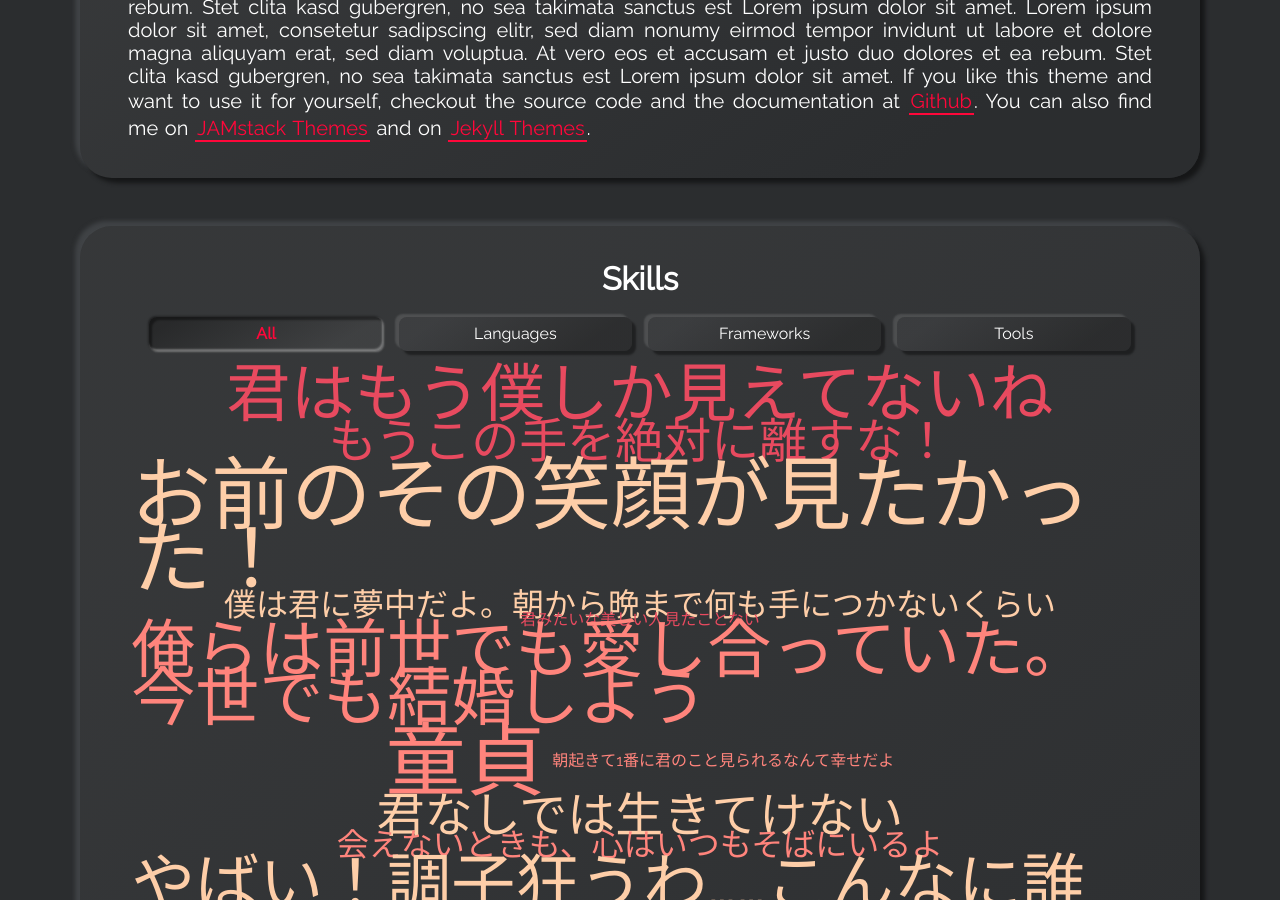
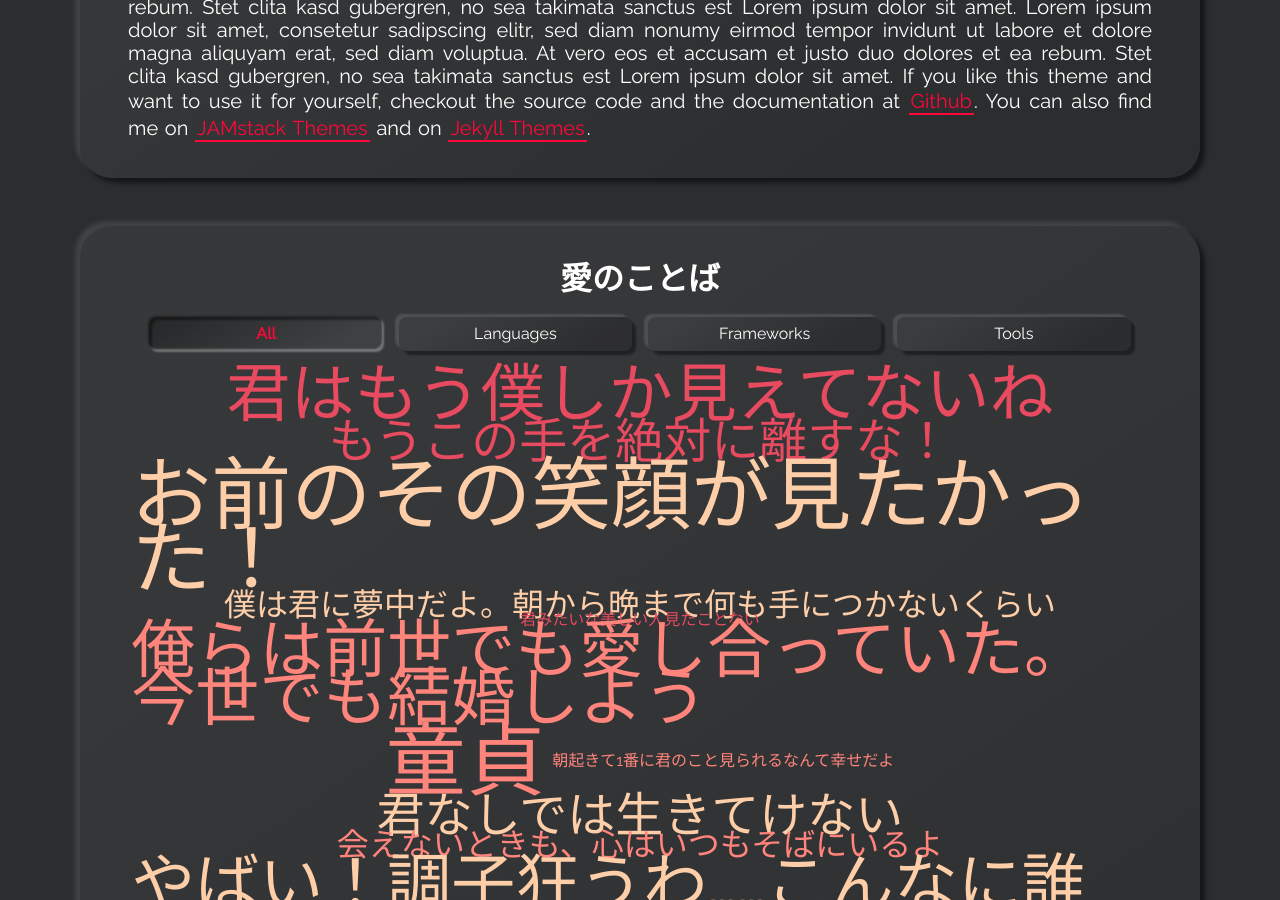
Before and after one commit to takagotch/o2830, a Jekyll site: the page built from index.html, in a window 1280 px wide and 900 px high, scrolled down 1201 px. Built offline with Jekyll 4.4.1, drawn with Linux system fonts in a browser that asks for light colours.

Commit message:
Update _config.yml

```diff
--- a/_config.yml
+++ b/_config.yml
@@ -43,7 +43,7 @@ about_me_description: Lorem ipsum dolor sit amet, consetetur sadipscing elitr, s
 # > setting this to false, will omit the Skills section
 show_skills_card: true
 # about_me_title: The will be displayed as the title in the Skills section
-skills_title: Skills
+skills_title: 愛のことば
 
 # TIMELINE SECTION
 # show_timeline_card:
```
